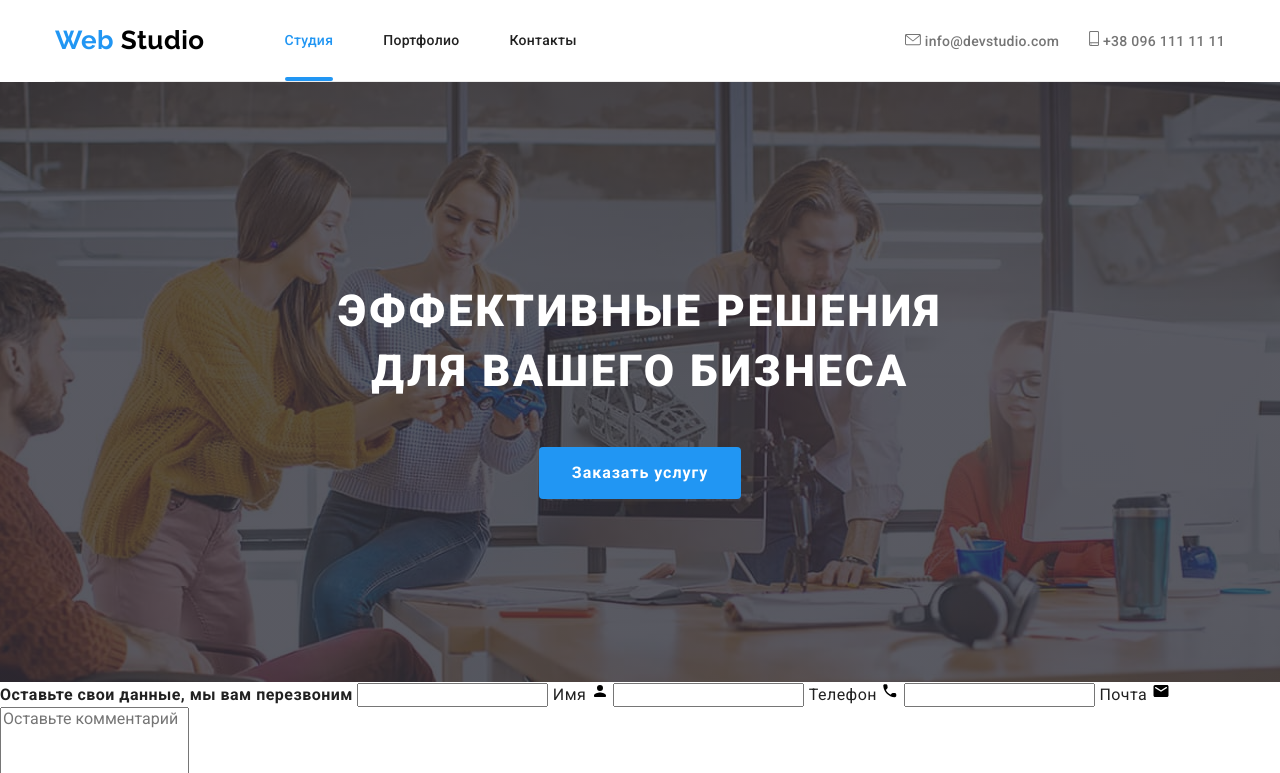
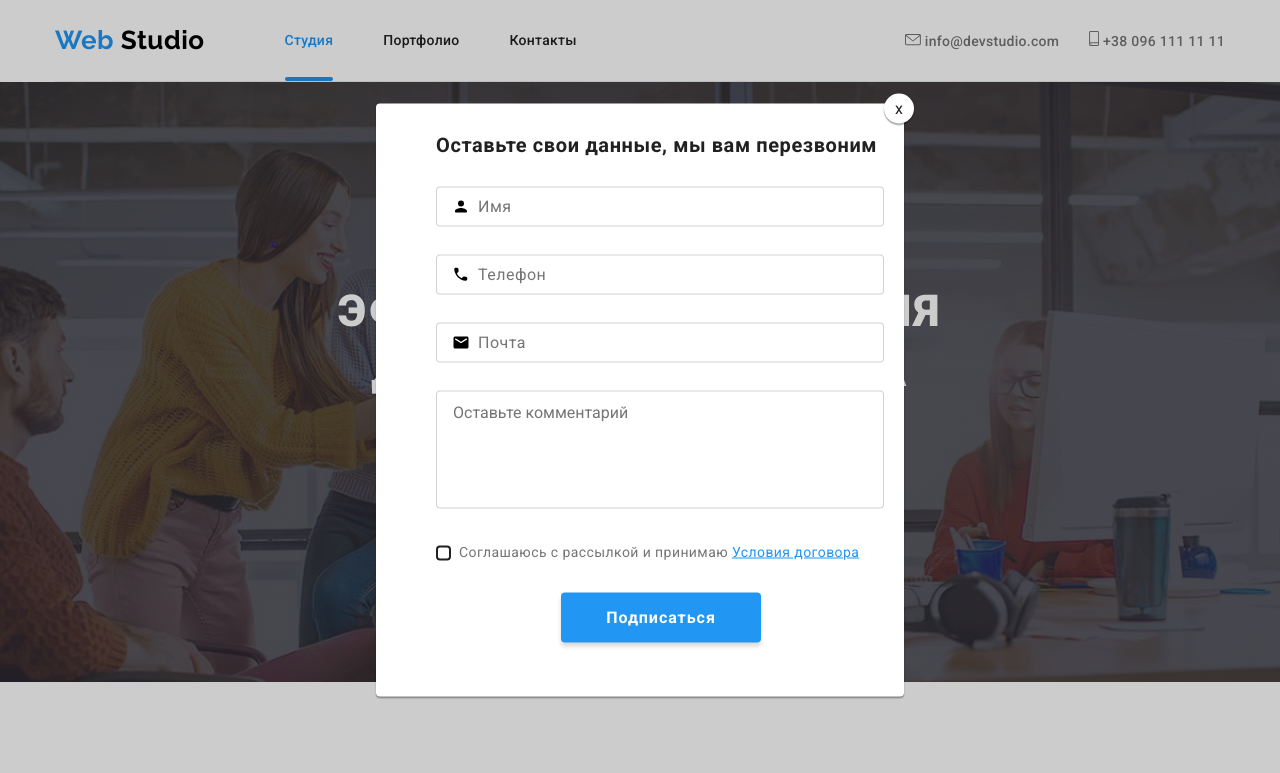
Before and after one commit to mrpembroke/goit-markup-hw-06, a plain HTML site: page index.html in a window 1280 px wide. Both pictures are taken after a click on the link "Заказать услугу". Shown: the top 773 px of the page. Drawn offline with nearby package versions, Linux system fonts and the light colour scheme.

Commit message:
forms positioning and stylization

```diff
--- a/css/styles.css
+++ b/css/styles.css
@@ -339,6 +339,8 @@ body {
 	letter-spacing: 0.06em;
 	text-decoration: none;
 	text-align: center;
+
+	cursor: pointer;
 }
 
 .hero .hero-content:focus {
@@ -741,8 +743,11 @@ body {
 	color: var(--third-text-color);
 
 	background-color: var(--accent-color);
+	border: transparent;
 	border-radius: 4px;
 	box-shadow: 0px 4px 4px rgba(0, 0, 0, 0.15);
+
+	cursor: pointer;
 }
 
 .subscribe-icon {
@@ -1003,3 +1008,216 @@ body {
 	background-repeat: no-repeat;
 	background-position: center;
 } */
+
+/* МОДАЛЬНОЕ ОКНО */
+
+.modal {
+	position: absolute;
+	top: 50%;
+	left: 50%;
+
+	padding: 30px 20px 54px 60px;
+	width: 528px;
+
+	transform: translate(-50%, -50%) scale(1);
+	background-color: var(--main-bgc-color);
+	border-radius: 4px;
+	box-shadow: 0px 2px 1px rgba(0, 0, 0, 0.2), 0px 1px 1px rgba(0, 0, 0, 0.14), 0px 1px 3px rgba(0, 0, 0, 0.12);
+}
+
+.backdrop {
+	position: fixed;
+	top: 0;
+	left: 0;
+
+	width: 100%;
+	height: 100%;
+	background-color: rgb(0, 0, 0, 0.2);
+
+	opacity: 1;
+	transition: opacity 250ms var(--timing-function);
+}
+
+.backdrop.is-hidden {
+	opacity: 0;
+	pointer-events: none;
+}
+
+.backdrop.is-hidden .modal {
+	transform: translate(-50%, -50%) scale(0.8);
+}
+
+.btn-close {
+	display: block;
+	width: 30px;
+	height: 30px;
+	position: absolute;
+	top: -10px;
+	right: -10px;
+
+	color: var(--primary-text-color);
+	background-color: var(--main-bgc-color);
+	border: transparent;
+	border-radius: 50%;
+	box-shadow: 0px 2px 1px rgba(0, 0, 0, 0.2), 0px 1px 1px rgba(0, 0, 0, 0.14), 0px 1px 3px rgba(0, 0, 0, 0.12);
+	cursor: pointer;
+}
+
+.modal-title {
+	display: inline-block;
+	margin-bottom: 30px;
+
+	font-family: Roboto;
+	font-size: 20px;
+	line-height: 1.15;
+	text-align: center;
+	letter-spacing: 0.03em;
+
+	color: var(--primary-text-color);
+}
+
+.modal-field {
+	display: block;
+	margin-bottom: 28px;
+
+	position: relative;
+}
+
+.modal-input {
+	margin: 0;
+	padding: 12px 42px;
+	width: 448px;
+	height: 40px;
+	/* position: relative; */
+
+	border: 1px solid rgba(33, 33, 33, 0.2);
+	border-radius: 4px;
+}
+
+.modal-label {
+	position: absolute;
+	top: 50%;
+	left: 42px;
+
+	transform: translateY(-50%);
+	transition: transform 250ms var(--timing-function);
+
+	color: var(--secondary-text-color);
+}
+
+.modal-input:focus,
+.modal-comment:focus {
+	border-color: var(--accent-color);
+}
+
+.modal-input:focus + .modal-label,
+.modal-input:not(:placeholder-shown) + .modal-label {
+	color: var(--accent-color);
+	transform: translateY(-40px) translateX(-26px);
+}
+
+.modal-input:focus ~ .icon-modal {
+	fill: var(--accent-color);
+}
+
+/* CSS4 within (alt)*/
+/* -------------------------- */
+/* .modal-field:focus-within > .modal-label,
+.modal-input:not(:placeholder-shown) + .modal-label {
+	color: var(--accent-color);
+	transform: translateY(-40px) translateX(-26px);
+} */
+
+.icon-modal {
+	position: absolute;
+	top: 50%;
+	left: 16px;
+
+	transform: translateY(-50%);
+	transition: fill 250ms var(--timing-function);
+}
+
+.modal-comment {
+	width: 100%;
+	padding: 12px 16px;
+	resize: none;
+
+	border: 1px solid rgba(33, 33, 33, 0.2);
+	border-radius: 4px;
+}
+
+.checkbox-label {
+	display: inline-flex;
+	align-items: center;
+
+	transition: transform 250ms var(--timing-function);
+}
+
+.modal-policy {
+	display: inline-block;
+	/* -webkit-appearance: none;
+	-moz-appearance: none;
+	appearance: none;
+
+	position: absolute; */
+
+	position: absolute;
+	width: 1px;
+	height: 1px;
+	margin: -1px;
+	border: 0;
+	padding: 0;
+	clip: rect(0 0 0 0);
+	overflow: hidden;
+}
+
+.icon-checkbox {
+	display: inline-block;
+	margin-right: 8px;
+	width: 15px;
+	height: 15px;
+
+	border: 2px solid var(--primary-text-color);
+	border-radius: 4px;
+}
+
+.modal-policy:checked + .icon-checkbox {
+	background-color: var(--accent-color);
+	background-image: url('../img/form-icon-check.svg');
+	background-size: contain;
+	background-origin: border-box;
+	border-color: var(--accent-color);
+}
+
+.policy-text {
+	font-family: Roboto;
+	font-style: normal;
+	font-weight: normal;
+	font-size: 14px;
+	line-height: 1.71;
+	letter-spacing: 0.03em;
+
+	color: var(--secondary-text-color);
+}
+
+.policy-link {
+	color: var(--accent-color);
+}
+
+.modal-submit {
+	padding: 10px;
+	width: 200px;
+	margin-left: 125px;
+
+	color: var(--third-text-color);
+	font-weight: 700;
+	line-height: 1.87;
+	letter-spacing: 0.06em;
+
+	background-color: var(--accent-color);
+	border: transparent;
+	border-radius: 4px;
+	box-shadow: 0px 4px 4px rgba(0, 0, 0, 0.15);
+
+	cursor: pointer;
+}
```
